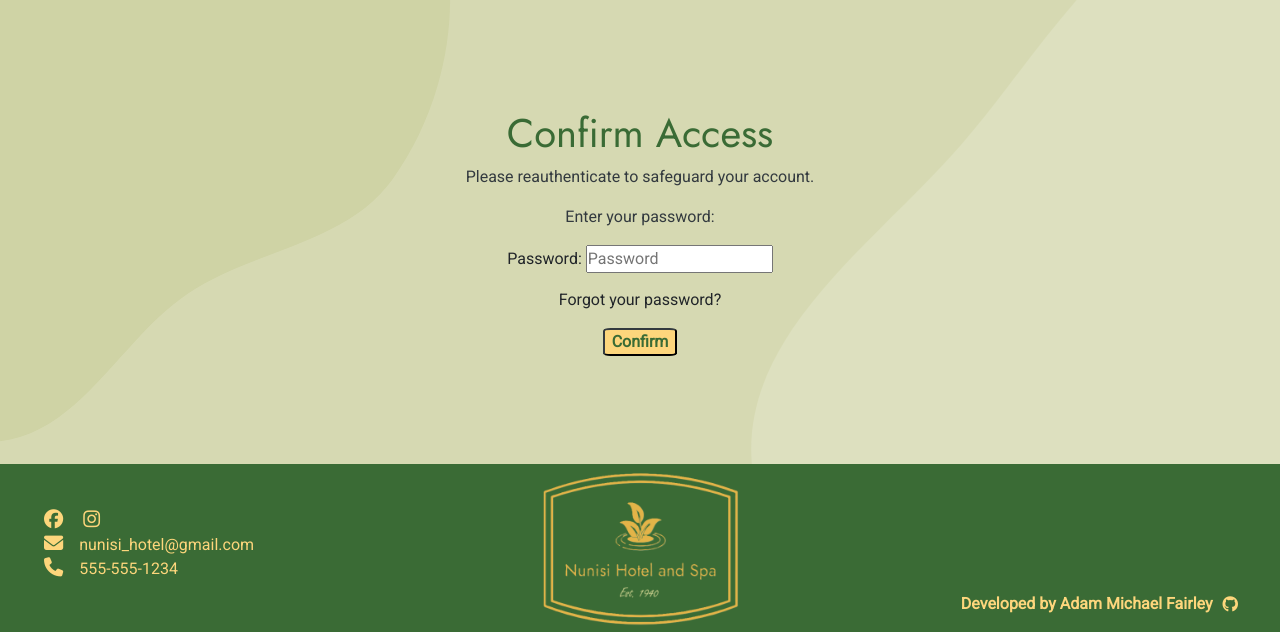
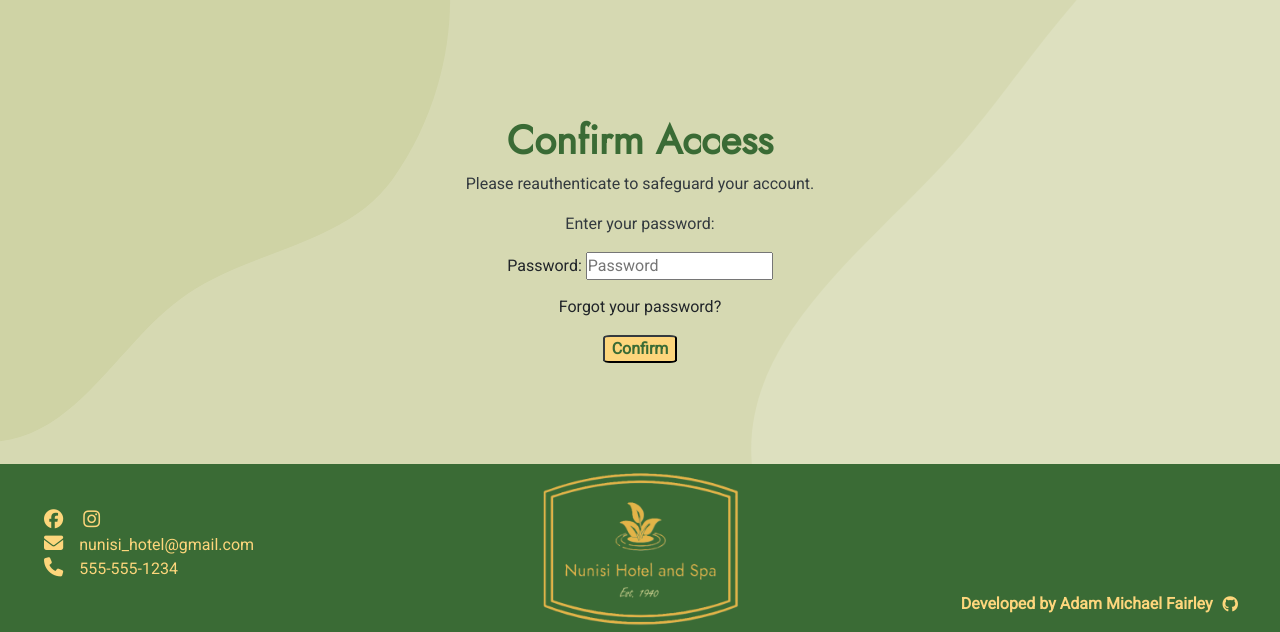
Before and after one commit to amfairley/nunisi, a Django app: page /accounts/reauthenticate/ in a window 1280 px wide. Shown: the part 168-800 px from the top of the page. Run offline with Django 5.2, Linux system fonts and the light colour scheme; the visitor is signed in with stand-in values (Sample User, id 1); parts of the project's set-up code (start-up, migrations or seed data) failed here and were passed over; some libraries are stand-ins or nearby versions.

Commit message:
Allauth: restyle the reauthenticate page. Issue: #7

```diff
--- a/templates/allauth/account/base_reauthenticate.html
+++ b/templates/allauth/account/base_reauthenticate.html
@@ -9,9 +9,11 @@
 {% endblock head_title %}
 {% block content %}
     <div class="content allauth-content">
-        <h1 class="allauth-title">
+        <!--Title-->
+        <h1 class="page-title">
             {% trans "Confirm Access" %}
         </h1>
+        <!--Message-->
         <p class="allauth-message">
             {% blocktranslate %}Please reauthenticate to safeguard your account.{% endblocktranslate %}
         </p>
@@ -19,7 +21,8 @@
         {% if reauthentication_alternatives %}
             {% element hr %}
             {% endelement %}
-            <h2 class="allauth-title">
+            <!---Alternative options-->
+            <h2 class="page-title">
                 {% translate "Alternative options" %}
             </h2>
             {% element button_group %}
--- a/templates/allauth/account/reauthenticate.html
+++ b/templates/allauth/account/reauthenticate.html
@@ -2,13 +2,15 @@
 {% load allauth %}
 {% load i18n %}
 {% block reauthenticate_content %}
+    <!--Enter password-->
     <p class="allauth-message">
         {% blocktranslate %}Enter your password:{% endblocktranslate %}
     </p>
     {% url 'account_reauthenticate' as action_url %}
-    <div class="allauth-form-container">
+    <div class="allauth-form-container reauthenticate-form">
         {% element form form=form method="post" action=action_url %}
             {% slot body %}
+                <!--Enter password form-->
                 <div class="allauth-form">
                     {% csrf_token %}
                     {% element fields form=form unlabeled=True %}
@@ -17,6 +19,7 @@
                 </div>
             {% endslot %}
             {% slot actions %}
+                <!--Submit button-->
                 <div class="allauth-button-div">
                     {% element button type="submit" tags="primary,reauthenticate" %}
                         {% trans "Confirm" %}
```
